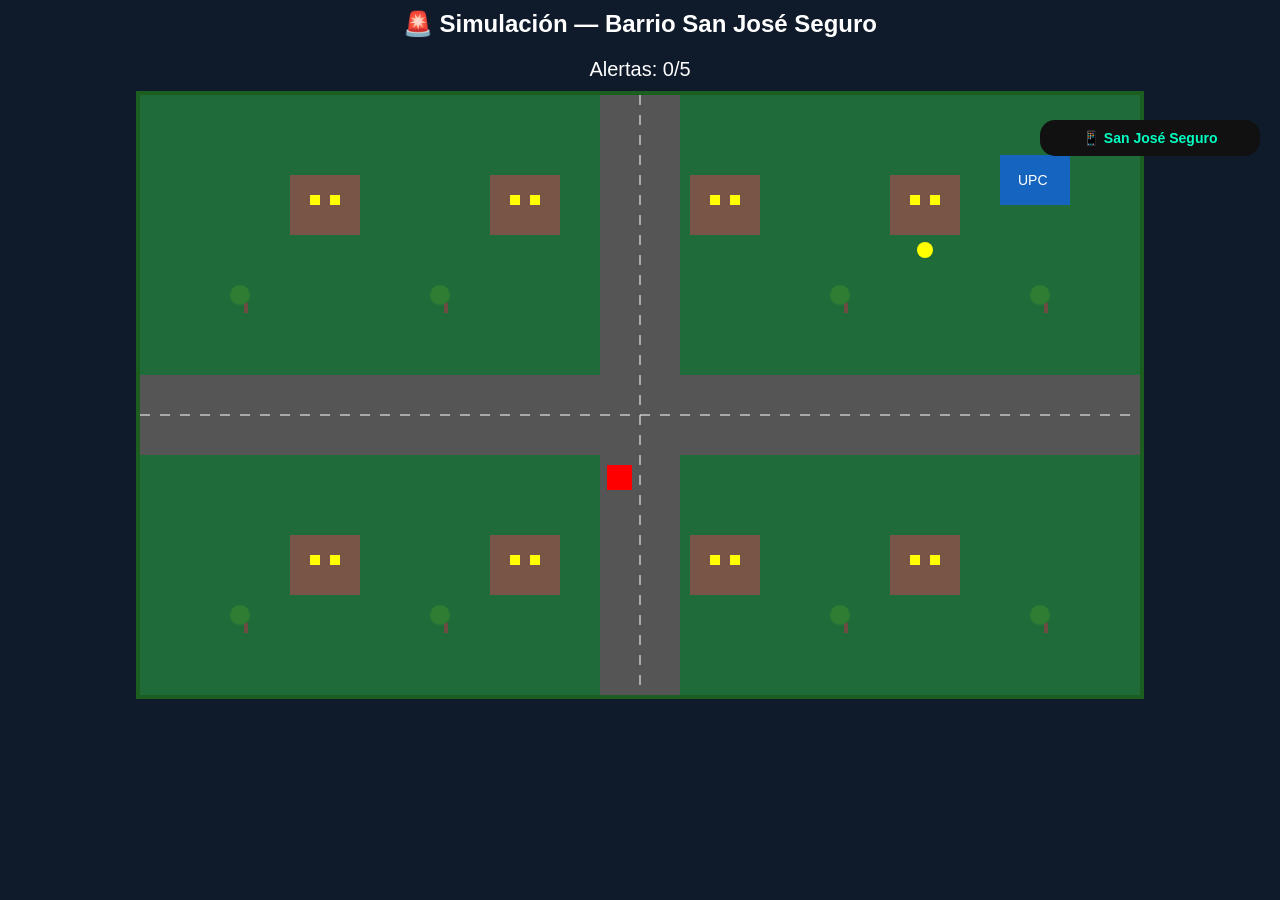
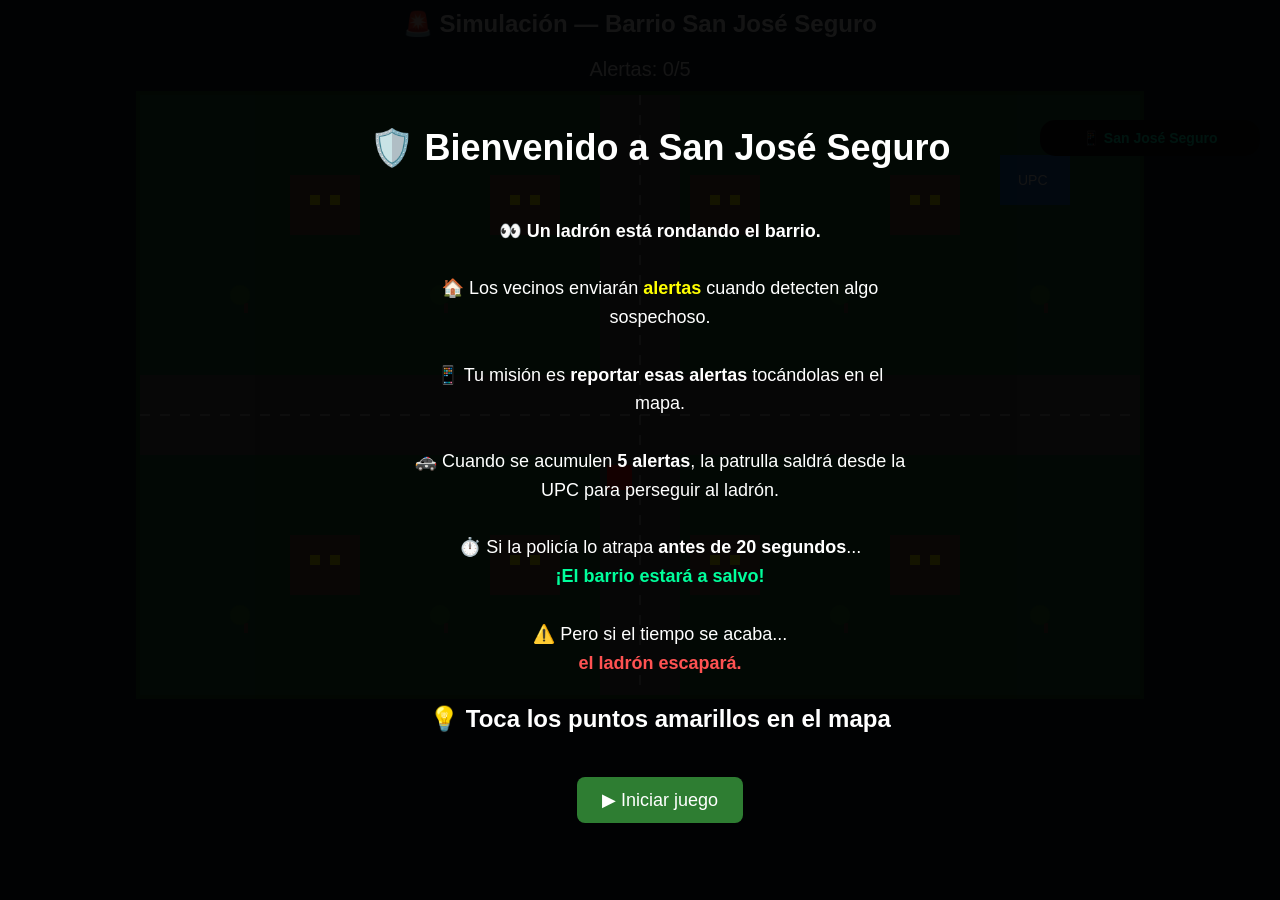
Before and after one commit to jeutre/Juego-, a Flask app: page / in a window 1280 px wide. Run offline with Flask 3, Linux system fonts and the light colour scheme.

Commit message:
actualizacion del juego

```diff
--- a/templates/index.html
+++ b/templates/index.html
@@ -33,6 +33,7 @@ background:#1f6b3a;
 width:95%;
 max-width:1000px;
 height:auto;
+touch-action:none;
 }
 
 /* telefono */
@@ -54,12 +55,29 @@ top:0;
 left:0;
 width:100%;
 height:100%;
-background:rgba(0,0,0,0.85);
-display:none;
+background:rgba(0,0,0,0.92);
+display:flex;
 align-items:center;
 justify-content:center;
 flex-direction:column;
-font-size:30px;
+font-size:24px;
+padding:20px;
+text-align:center;
+}
+
+button{
+padding:12px 25px;
+font-size:18px;
+margin-top:20px;
+border:none;
+border-radius:8px;
+background:#2e7d32;
+color:white;
+cursor:pointer;
+}
+
+button:hover{
+background:#43a047;
 }
 
 /* escritorio */
@@ -99,7 +117,35 @@ Alertas: <span id="reports">0</span>/5
 <div id="log"></div>
 </div>
 
-<div id="overlay"></div>
+<div id="overlay">
+
+<h2>🛡️ Bienvenido a San José Seguro</h2>
+
+<p style="max-width:500px;font-size:18px;line-height:1.6">
+
+👀 <b>Un ladrón está rondando el barrio.</b><br><br>
+
+🏠 Los vecinos enviarán <span style="color:yellow"><b>alertas</b></span> cuando detecten algo sospechoso.<br><br>
+
+📱 Tu misión es <b>reportar esas alertas</b> tocándolas en el mapa.<br><br>
+
+🚓 Cuando se acumulen <b>5 alertas</b>, la patrulla saldrá desde la UPC para perseguir al ladrón.<br><br>
+
+⏱️ Si la policía lo atrapa <b>antes de 20 segundos</b>...<br>
+<b style="color:#00ff9c">¡El barrio estará a salvo!</b><br><br>
+
+⚠️ Pero si el tiempo se acaba...<br>
+<b style="color:#ff5252">el ladrón escapará.</b>
+
+</p>
+
+<p style="margin-top:10px">
+💡 <b>Toca los puntos amarillos en el mapa</b>
+</p>
+
+<button onclick="startGame()">▶ Iniciar juego</button>
+
+</div>
 
 <script>
 
@@ -112,13 +158,10 @@ let gameOver=false
 let startTime=null
 let timeLimit=20000
 
-// ladrón
 let thief={x:500,y:320,vx:3,vy:2}
 
-// UPC
 let upc={x:860,y:60}
 
-// policía
 let police={
 x:880,
 y:100,
@@ -126,7 +169,6 @@ active:false,
 flash:false
 }
 
-// casas
 let houses=[
 
 {x:150,y:80},
@@ -141,7 +183,6 @@ let houses=[
 
 ]
 
-// árboles
 let trees=[
 
 {x:100,y:200},
@@ -156,8 +197,14 @@ let trees=[
 
 ]
 
-// alerta actual
 let currentAlert=null
+
+function startGame(){
+
+document.getElementById("overlay").style.display="none"
+spawnAlert()
+
+}
 
 function log(msg){
 document.getElementById("log").innerHTML+="<div>"+msg+"</div>"
@@ -170,7 +217,6 @@ audio.play()
 
 }
 
-// alerta
 function spawnAlert(){
 
 if(reports>=5) return
@@ -186,16 +232,21 @@ y:h.y+75
 
 }
 
-spawnAlert()
-
-canvas.addEventListener("click",function(e){
+function handleClick(e){
 
 if(!currentAlert) return
 
 let rect=canvas.getBoundingClientRect()
 
-let mx=e.clientX-rect.left
-let my=e.clientY-rect.top
+let mx,my
+
+if(e.touches){
+mx=e.touches[0].clientX-rect.left
+my=e.touches[0].clientY-rect.top
+}else{
+mx=e.clientX-rect.left
+my=e.clientY-rect.top
+}
 
 let dx=mx-currentAlert.x
 let dy=my-currentAlert.y
@@ -225,7 +276,10 @@ log("🚓 Patrulla enviada desde la UPC")
 
 }
 
-})
+}
+
+canvas.addEventListener("click",handleClick)
+canvas.addEventListener("touchstart",handleClick)
 
 function moveThief(){
 
@@ -271,15 +325,23 @@ thiefEscaped()
 
 function endGame(){
 
-document.getElementById("overlay").style.display="flex"
-document.getElementById("overlay").innerHTML="🚓 Ladrón detenido"
+showMessage("🚓 ¡Ladrón detenido!")
 
 }
 
 function thiefEscaped(){
 
-document.getElementById("overlay").style.display="flex"
-document.getElementById("overlay").innerHTML="⚠️ El ladrón escapó"
+showMessage("⚠️ El ladrón escapó")
+
+}
+
+function showMessage(text){
+
+let overlay=document.getElementById("overlay")
+
+overlay.style.display="flex"
+
+overlay.innerHTML=text+"<br><br><button onclick='location.reload()'>Jugar otra vez</button>"
 
 }
 
@@ -316,14 +378,10 @@ function drawMap(){
 ctx.fillStyle="#1f6b3a"
 ctx.fillRect(0,0,1000,600)
 
-// avenida horizontal
 ctx.fillStyle="#555"
 ctx.fillRect(0,280,1000,80)
 
-// avenida vertical
 ctx.fillRect(460,0,80,600)
-
-// líneas
 
 ctx.strokeStyle="white"
 ctx.setLineDash([10,10])
@@ -339,8 +397,6 @@ ctx.lineTo(500,600)
 ctx.stroke()
 
 ctx.setLineDash([])
-
-// casas
 
 houses.forEach(h=>{
 
@@ -377,12 +433,8 @@ ctx.clearRect(0,0,canvas.width,canvas.height)
 drawMap()
 drawAlert()
 
-// ladrón
-
 ctx.fillStyle="red"
 ctx.fillRect(thief.x,thief.y,25,25)
-
-// policía
 
 if(police.active){
 
```
